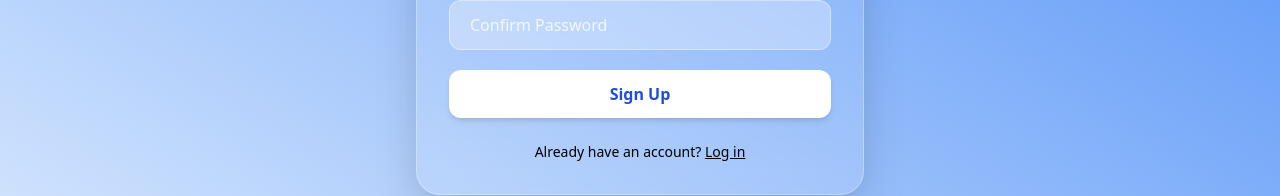
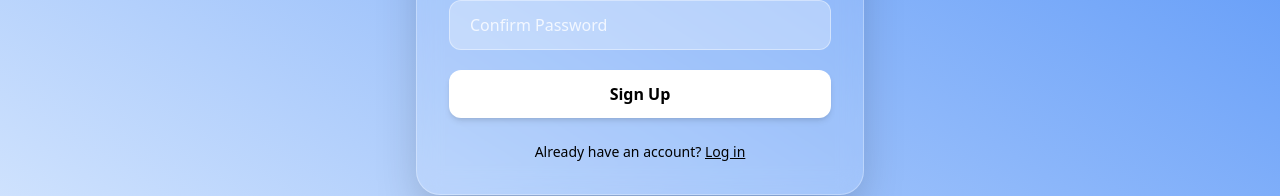
Before and after one commit to ssulochanaherath/flyaway_frontend, a React (Vite) app: page /signup in a window 1280 px wide. Shown: the part 478-674 px from the top of the page. Built offline with nearby package versions, Linux system fonts and the light colour scheme.

Commit message:
few changes in Signup.tsx

```diff
--- a/src/pages/Signup.tsx
+++ b/src/pages/Signup.tsx
@@ -75,7 +75,7 @@ const Signup: React.FC = () => {
                             />
                             <button
                                 type="submit"
-                                className="w-full py-3 bg-white text-blue-700 font-semibold rounded-xl hover:bg-blue-100 transition duration-300 shadow-md"
+                                className="w-full py-3 bg-white text-black-700 font-semibold rounded-xl hover:bg-blue-100 transition duration-300 shadow-md"
                             >
                                 Sign Up
                             </button>
```
